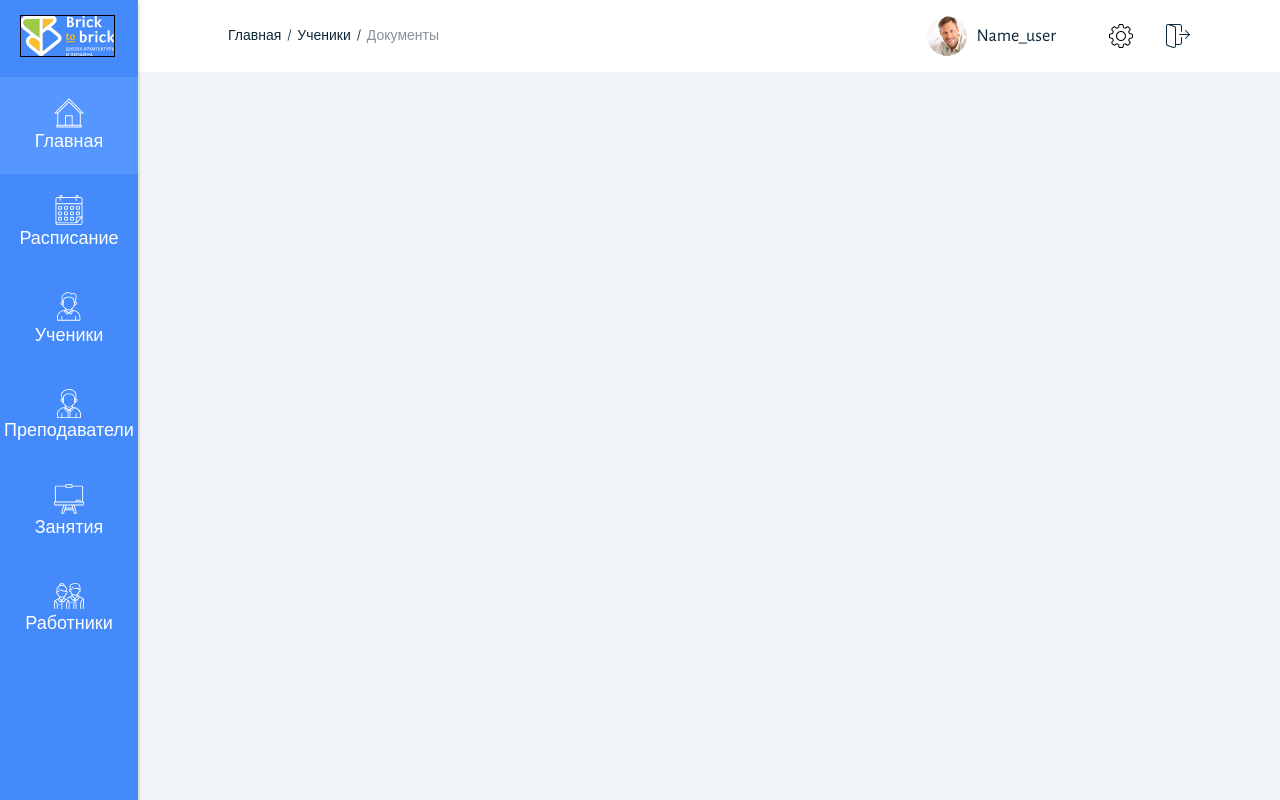
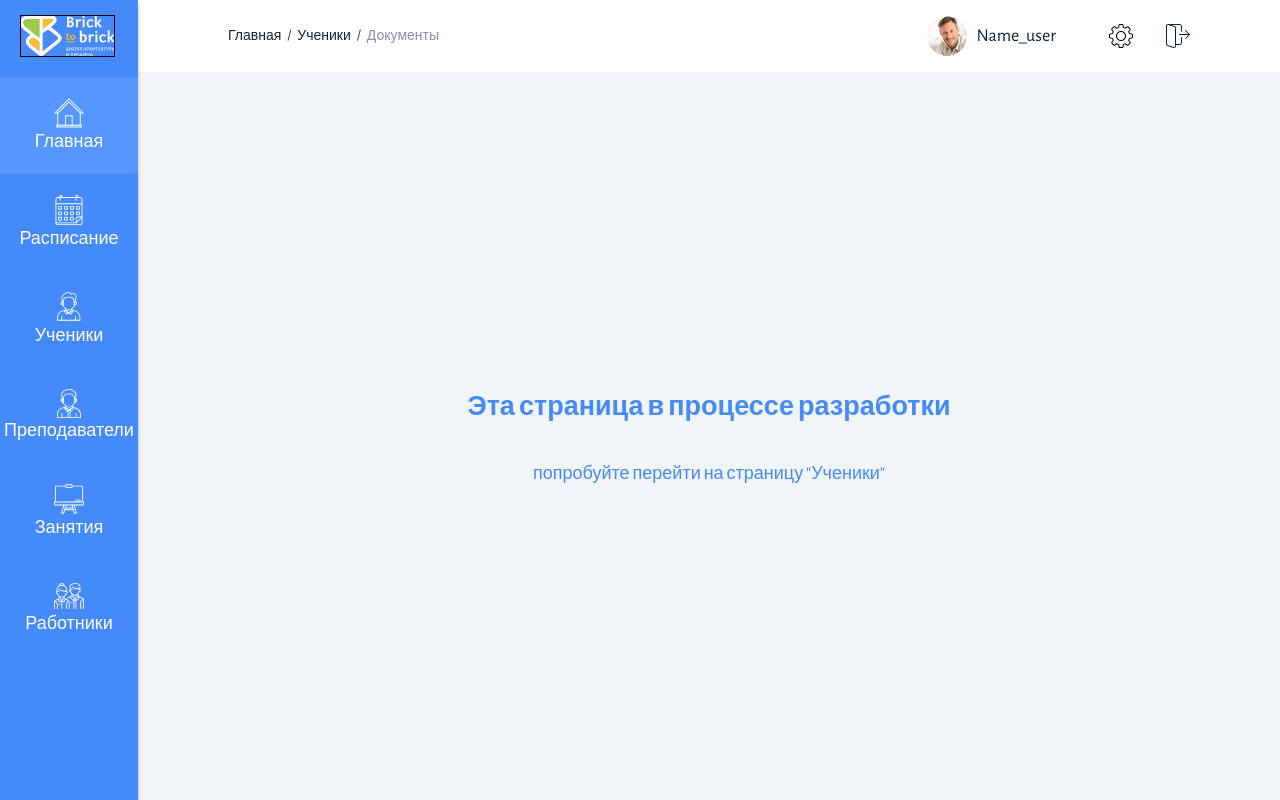
Before and after one commit to PaulRomanov/keepcode_teacher_app, a Vue app: page / in a window 1280 px wide. Built offline with nearby package versions, Linux system fonts and the light colour scheme.

Commit message:
Configured routing. Added a placeholder page for unbuilt routes

```diff
--- a/src/App.vue
+++ b/src/App.vue
@@ -4,6 +4,7 @@
     <div class="app-layout__content-wrapper">
       <AppHeader />
       <main class="app-layout__main-content">
+        <router-view />
       </main>
     </div>
   </div>
--- a/src/router/index.js
+++ b/src/router/index.js
@@ -1,8 +1,26 @@
 import { createRouter, createWebHistory } from 'vue-router'
+import StudentsView from '../views/StudentsView.vue'
+import PlaceholderView from '../views/PlaceholderView.vue'
 
 const router = createRouter({
   history: createWebHistory(import.meta.env.BASE_URL),
-  routes: [],
+  routes: [
+    {
+      path: '/',
+      name: 'home',
+      component: () => import('../views/PlaceholderView.vue')
+    },
+    {
+      path: '/students',
+      name: 'students',
+      component: () => import('../views/StudentsView.vue')
+    },
+    {
+      path: '/:catchAll(.*)',
+      name: 'placeholder',
+      component: () => import('../views/PlaceholderView.vue')
+    }
+  ]
 })
 
 export default router
--- /dev/null
+++ b/src/views/PlaceholderView.vue
@@ -0,0 +1,23 @@
+<template>
+  <div class="placeholder-page">
+    <h2>Эта страница в процессе разработки</h2>
+    <p>попробуйте перейти на страницу "Ученики"</p>
+  </div>
+</template>
+
+<script setup>
+
+</script>
+
+<style lang="scss" scoped>
+@use "@/styles/variables" as *;
+
+  .placeholder-page {
+    display: flex;
+    justify-content: center;
+    align-items: center;
+    flex-direction: column;
+    height: 100%;
+    color: $color-bg-blue;
+  }
+</style>
--- /dev/null
+++ b/src/views/StudentsView.vue
@@ -0,0 +1,9 @@
+<template>
+  <div class="students-page">
+    <h2>Страница "Ученики"</h2>
+  </div>
+</template>
+
+<script setup>
+
+</script>
```
